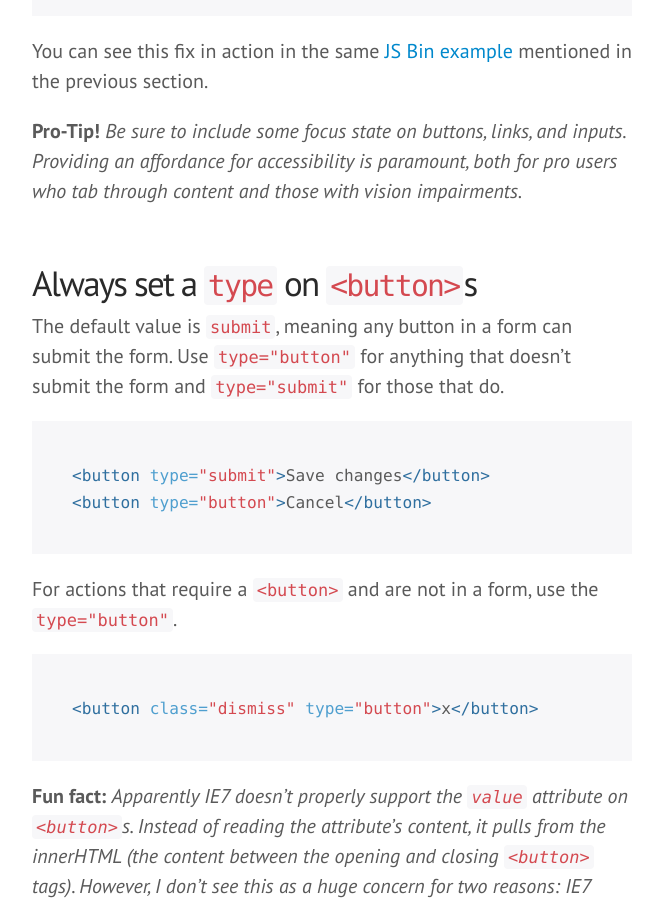
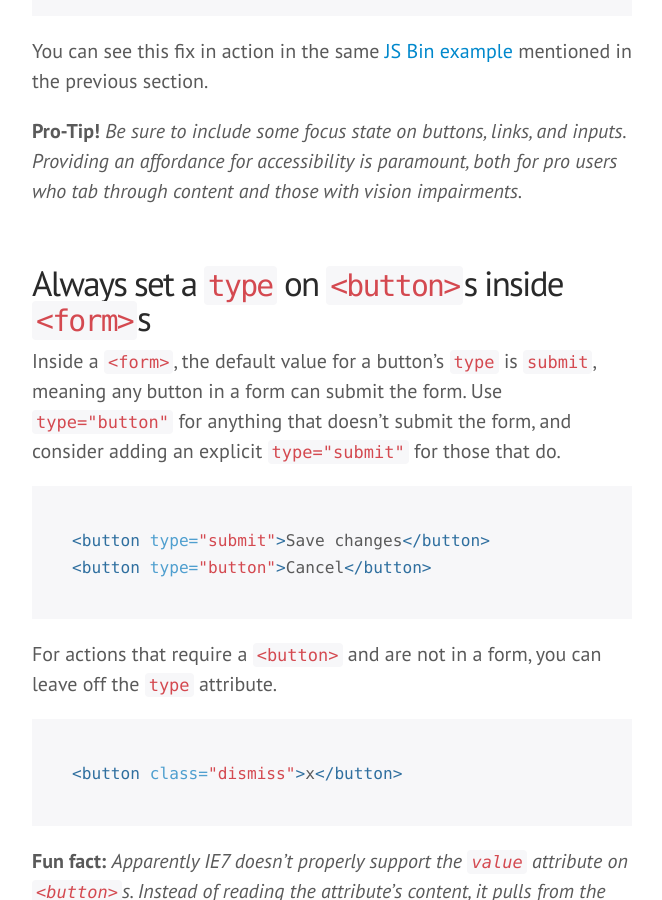
Before and after one commit to mdo/wtf-html-css, a Jekyll site: the page built from index.md, in a window 1280 px wide and 900 px high, scrolled down 6599 px. Shown: the whole window, without its empty margins (308-970 px from the left). Built offline with Jekyll 4.4.1, drawn with Linux system fonts in a browser that asks for light colours; some web fonts are replaced; Markdown is read by kramdown in place of the engine named in the settings; comment, search, counter and statistics services are not loaded.

Commit message:
Fix misleading advice about <button> types
It only applies inside <form>s.

````diff
--- a/index.md
+++ b/index.md
@@ -15,7 +15,7 @@ layout: default
 - [Styling table rows](#styling-table-rows)
 - [Firefox and `<input>` buttons](#buttons-firefox)
 - [Firefox inner outline on buttons](#buttons-firefox-outline)
-- [Always set a `type` on `<button>`s](#buttons-type)
+- [Always set a `type` on `<button>`s inside `<form>`s](#buttons-type)
 - [Internet Explorer's selector limit](#ie-selector-limit)
 - [Position explained](#position-explained)
 - [Position and width](#position-width)
@@ -189,18 +189,18 @@ You can see this fix in action in the same [JS Bin example](http://jsbin.com/yab
 
 
 <a name="buttons-type"></a>
-### Always set a `type` on `<button>`s
-The default value is `submit`, meaning any button in a form can submit the form. Use `type="button"` for anything that doesn't submit the form and `type="submit"` for those that do.
+### Always set a `type` on `<button>`s inside `<form>`s
+Inside a `<form>`, the default value for a button's `type` is `submit`, meaning any button in a form can submit the form. Use `type="button"` for anything that doesn't submit the form, and consider adding an explicit `type="submit"` for those that do.
 
 ```html
 <button type="submit">Save changes</button>
 <button type="button">Cancel</button>
 ```
 
-For actions that require a `<button>` and are not in a form, use the `type="button"`.
+For actions that require a `<button>` and are not in a form, you can leave off the `type` attribute.
 
 ```html
-<button class="dismiss" type="button">x</button>
+<button class="dismiss">x</button>
 ```
 
 **Fun fact:** *Apparently IE7 doesn't properly support the `value` attribute on `<button>`s. Instead of reading the attribute's content, it pulls from the innerHTML (the content between the opening and closing `<button>` tags). However, I don't see this as a huge concern for two reasons: IE7 usage is way down, and it seems rather uncommon to set both a `value` and the innerHTML on `<button>`s.*
````
